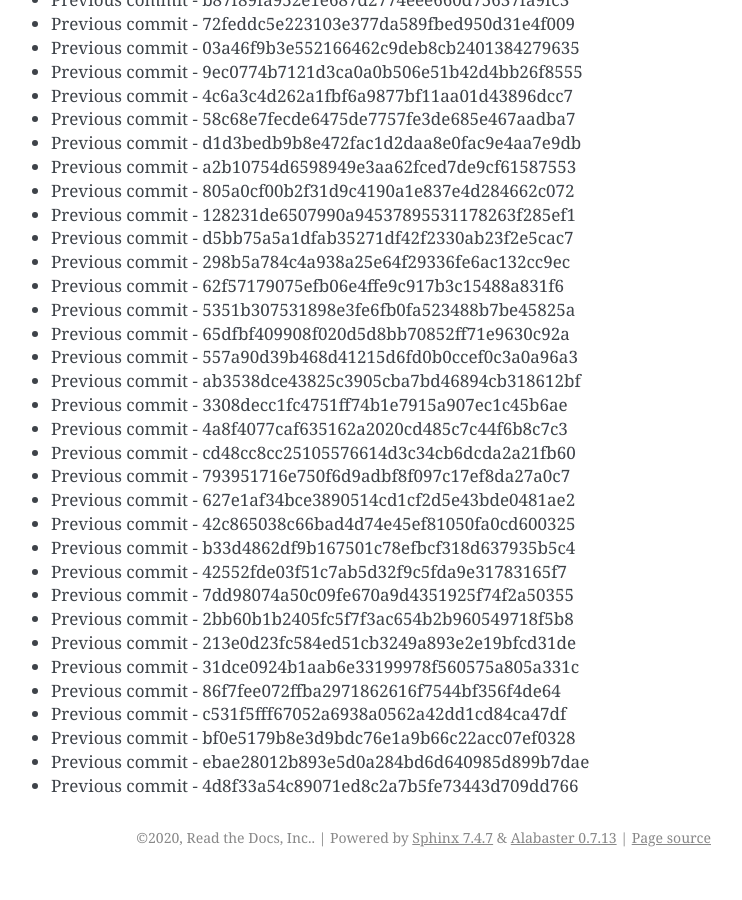
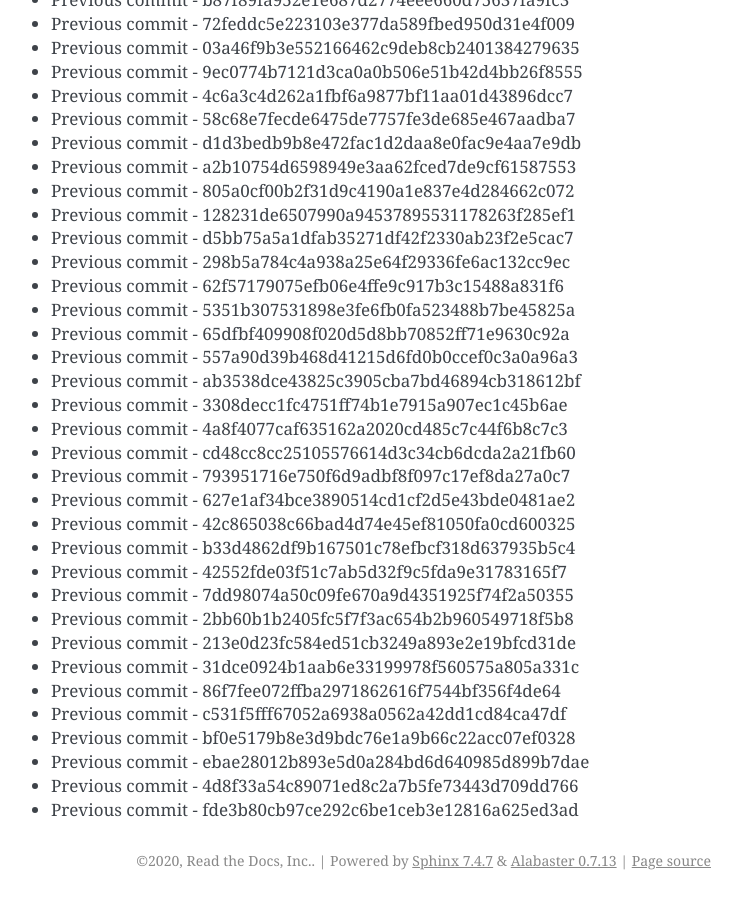
Before and after one commit to readthedocs/rtd-git-stresstest, a Sphinx documentation site: the page built from docs/updates.rst, in a window 1280 px wide and 900 px high, scrolled down 51628 px. Shown: the whole window, without its empty margins (399-1141 px from the left). Built offline with Sphinx 7.4.7, drawn with Linux system fonts in a browser that asks for light colours; before the commit the page ends 52505 px from its top, so only the background shows below that.

Commit message:
Generating commit from previous: fde3b80cb97ce292c6be1ceb3e12816a625ed3ad

```diff
--- a/docs/updates.rst
+++ b/docs/updates.rst
@@ -2201,3 +2201,4 @@ It can be tested for any performance characteristics.
 * Previous commit - bf0e5179b8e3d9bdc76e1a9b66c22acc07ef0328
 * Previous commit - ebae28012b893e5d0a284bd6d640985d899b7dae
 * Previous commit - 4d8f33a54c89071ed8c2a7b5fe73443d709dd766
+* Previous commit - fde3b80cb97ce292c6be1ceb3e12816a625ed3ad
```
